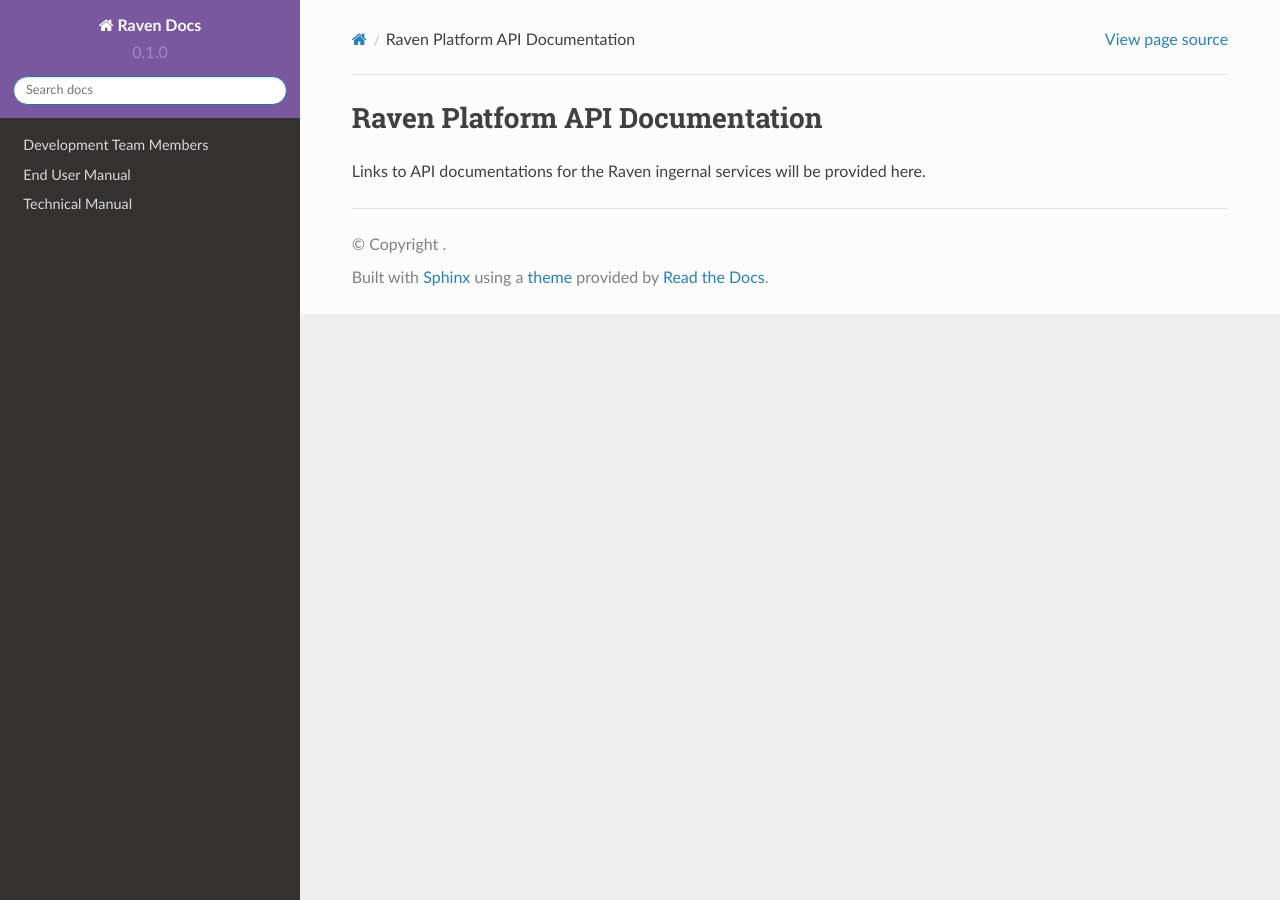
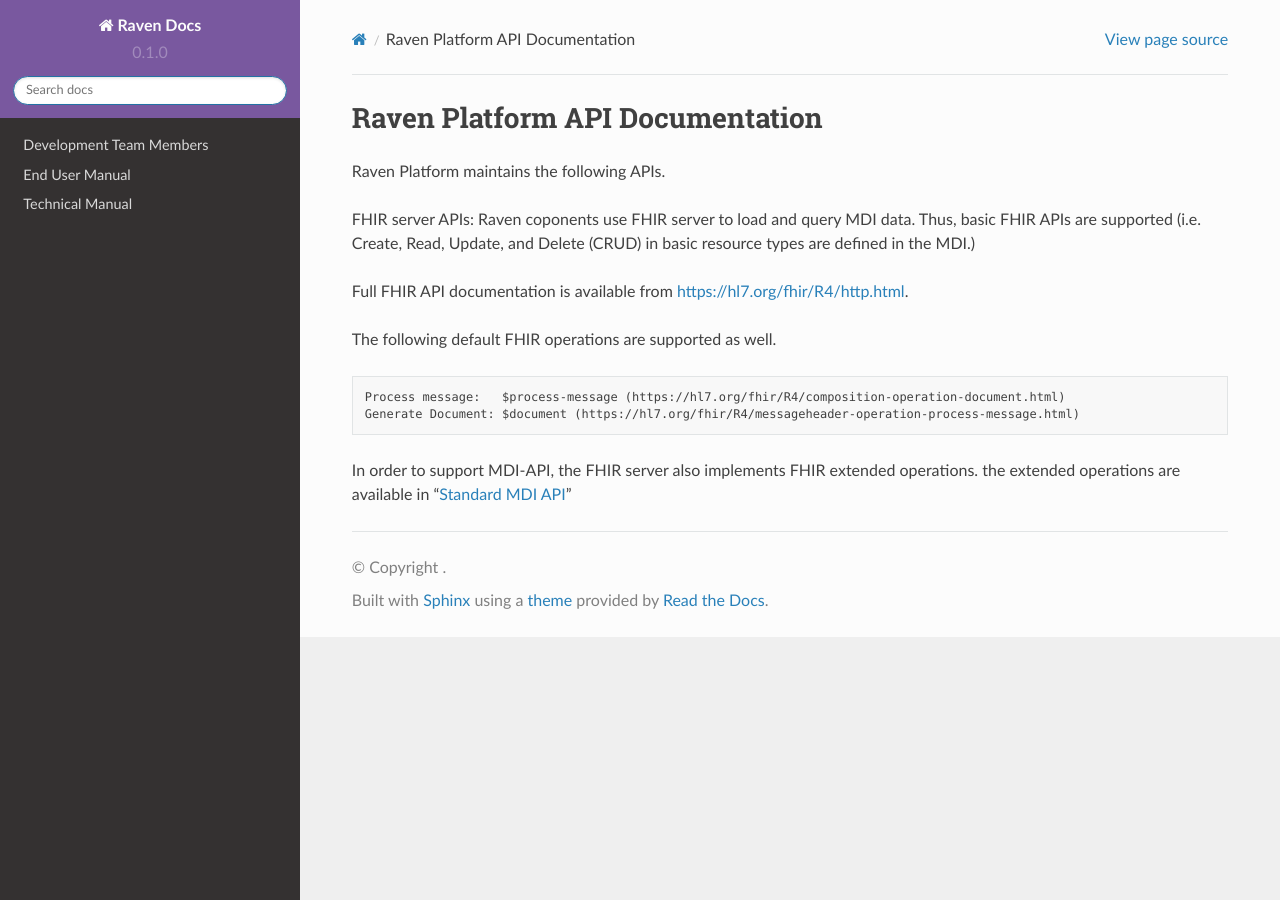
Before and after one commit to MortalityReporting/RavenDocs, a Sphinx documentation site: the page built from docs/source/technicalManual/ravenApiDocs.rst, in a window 1280 px wide. Built offline with Sphinx 7.4.7 and the Read the Docs theme 2.0.0, drawn with Linux system fonts in a browser that asks for light colours.

Commit message:
added Raven FHIR server api

```diff
--- a/docs/source/technicalManual/mdiApi.rst
+++ b/docs/source/technicalManual/mdiApi.rst
@@ -1,3 +1,5 @@
+.. _mdiAPI:
+
 Standard MDI API
 ================
 Operation APIs for MDI
--- a/docs/source/technicalManual/ravenApiDocs.rst
+++ b/docs/source/technicalManual/ravenApiDocs.rst
@@ -2,4 +2,17 @@
 
 Raven Platform API Documentation
 ================================
-Links to API documentations for the Raven ingernal services will be provided here.
+Raven Platform maintains the following APIs.
+
+FHIR server APIs: Raven coponents use FHIR server to load and query MDI data. Thus, basic FHIR APIs are
+supported (i.e. Create, Read, Update, and Delete (CRUD) in basic resource types are defined in the MDI.)
+
+Full FHIR API documentation is available from https://hl7.org/fhir/R4/http.html.
+
+The following default FHIR operations are supported as well. ::
+
+    Process message:   $process-message (https://hl7.org/fhir/R4/composition-operation-document.html)
+    Generate Document: $document (https://hl7.org/fhir/R4/messageheader-operation-process-message.html)
+
+In order to support MDI-API, the FHIR server also implements FHIR extended operations. the extended
+operations are available in ":ref:`mdiAPI`"
```
